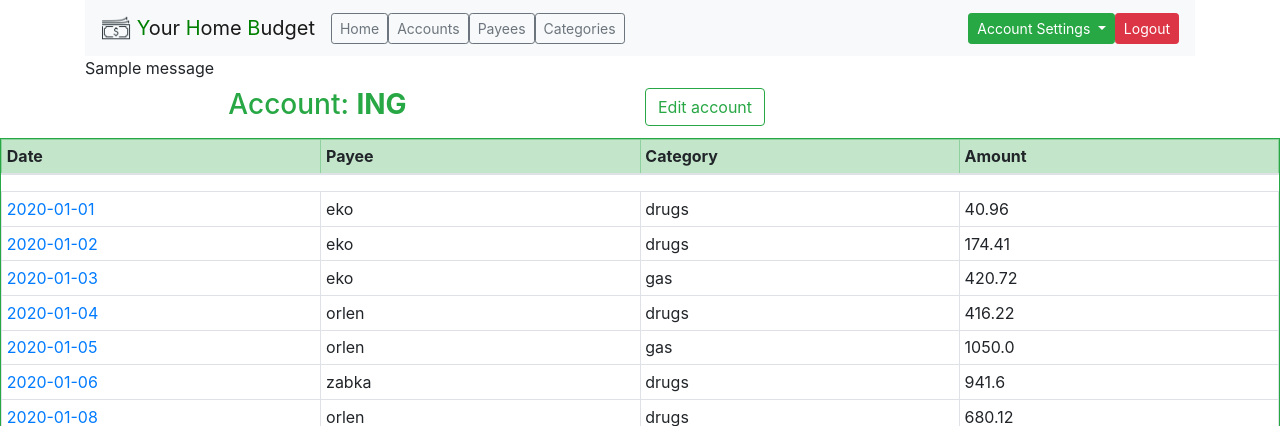
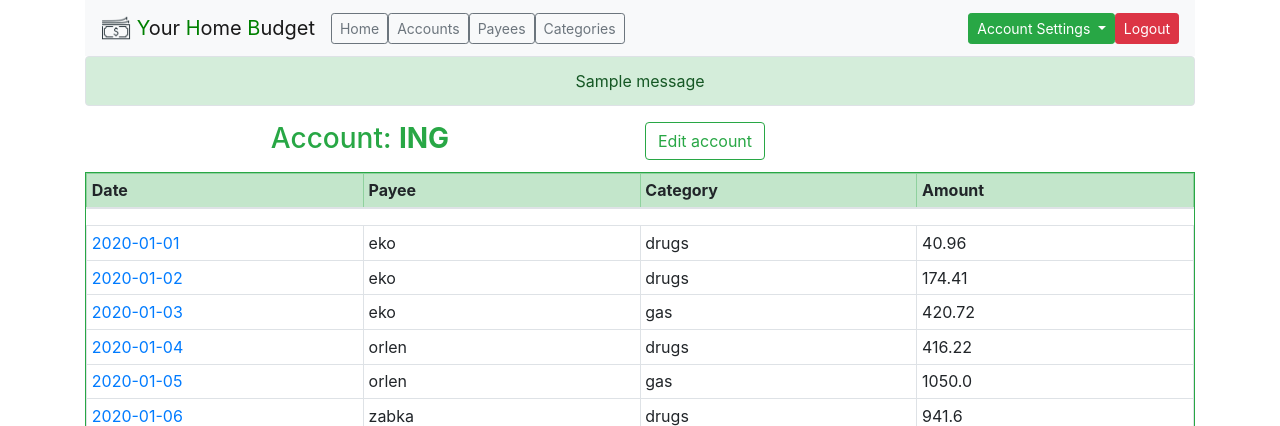
Before and after one commit to marsiekiera/YHB, a Flask app: a page that uses flask/app/templates/layout.html in a window 1280 px wide. Shown: the top 426 px of the page. Run offline with Flask 2, Linux system fonts and the light colour scheme; a user stored in the database is signed in; data comes from the database, SQL or seed files in the repository; one stand-in notice (Sample message) is shown; lists and menus that the app fills with data are empty.

Commit message:
Flash method upgrade

```diff
--- a/flask/app/templates/layout.html
+++ b/flask/app/templates/layout.html
@@ -76,13 +76,9 @@
                 {% if messages %}
                     <header>
                         {% for category, message in messages %}
-                            {% if category == "info" %}
-                                <div class="alert alert-success border text-center" role="alert">
-                            {% elif category == "error" %}
-                                <div class="alert alert-danger border text-center" role="alert">
-                            {% endif %}
-                                    {{ message }}
-                                </div>
+                            <div class="alert alert-{{ category }} border text-center" role="alert">
+                                {{ message }}
+                            </div>
                         {% endfor %}
                     </header>
                 {% endif %}
```
